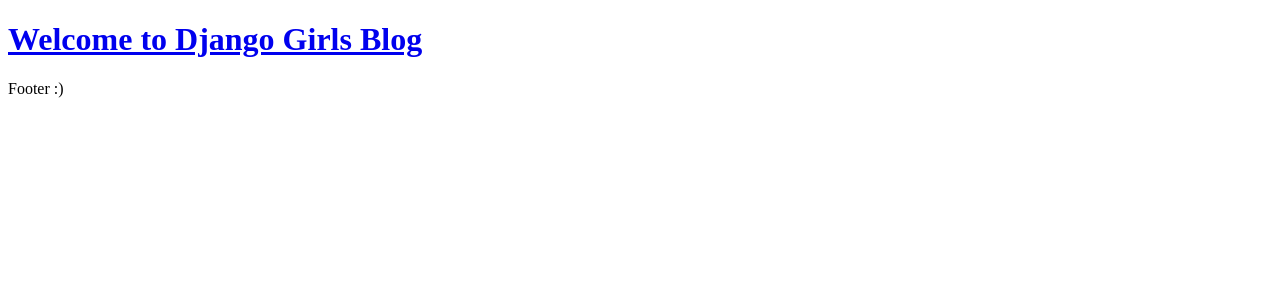
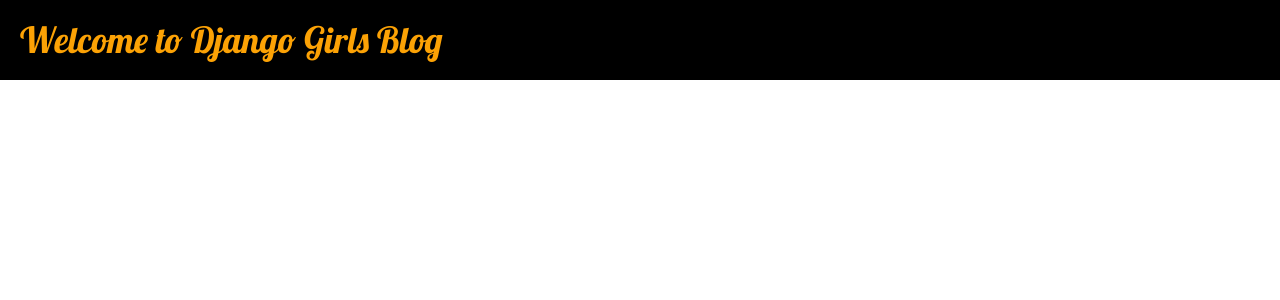
Before and after one commit to jmsalcido/django-girls-tutorial, a Django app: page / in a window 1280 px wide. Shown: the top 300 px of the page. Run offline with Django 3.2, Linux system fonts and the light colour scheme; data that the repository does not hold is empty; some libraries are stand-ins or nearby versions.

Commit message:
added CSS and updated stuff

```diff
--- a/blog/models.py
+++ b/blog/models.py
@@ -1,5 +1,6 @@
 from django.db import models
 from django.utils import timezone
+
 
 class Post(models.Model):
     author = models.ForeignKey('auth.User')
--- /dev/null
+++ b/blog/static/css/blog.css
@@ -0,0 +1,16 @@
+header h1 {
+    font-family: 'Lobster';
+    background-color: black;
+    margin: 0;
+    padding: 20px;
+}
+
+h1 a {
+    color: #fca205;
+}
+
+section {
+    margin-top: 20px;
+    margin-left: 100px;
+    margin-right: 100px;
+}
--- a/blog/templates/blog/post_list.html
+++ b/blog/templates/blog/post_list.html
@@ -1,17 +1,23 @@
+{% load staticfiles %}
 <!DOCTYPE html>
 <html>
+
 <head>
     <meta charset="utf-8">
     <title>Django Girls!</title>
+    <link rel="stylesheet" href="//maxcdn.bootstrapcdn.com/bootstrap/3.2.0/css/bootstrap.min.css">
+    <link rel="stylesheet" href="//maxcdn.bootstrapcdn.com/bootstrap/3.2.0/css/bootstrap-theme.min.css">
+    <link rel="stylesheet" href="{% static  'css/blog.css'%}" media="screen" title="blog-css" charset="utf-8">
+    <link href="http://fonts.googleapis.com/css?family=Lobster&subset=latin,latin-ext" rel="stylesheet" type="text/css">
 </head>
+
 <body>
     <header>
-            <a href="#">
         <h1>
-                    Welcome to Django Girls Blog
+            <a href="#">Welcome to Django Girls Blog</a>
         </h1>
-            </a>
     </header>
+
     <section class="post_list">
         {% for post in posts %}
         <div class="post">
@@ -22,9 +28,7 @@
             </p>
         </div>
         {% endfor %}
-        </section
-        <footer>
-            Footer :)
-        </footer>
+    </section>
 </body>
+
 </html>
--- a/blog/views.py
+++ b/blog/views.py
@@ -3,6 +3,9 @@
 from .models import Post
 
 # Create your views here.
+
+
 def post_list(request):
-    posts = Post.objects.filter(published_date__lte=timezone.now()).order_by('published_date')
-    return render(request, 'blog/post_list.html', {'posts' : posts})
+    posts = Post.objects.filter(
+        published_date__lte=timezone.now()).order_by('-published_date')
+    return render(request, 'blog/post_list.html', {'posts': posts})
```
Lines whose indentation alone changed are shown as unchanged.
